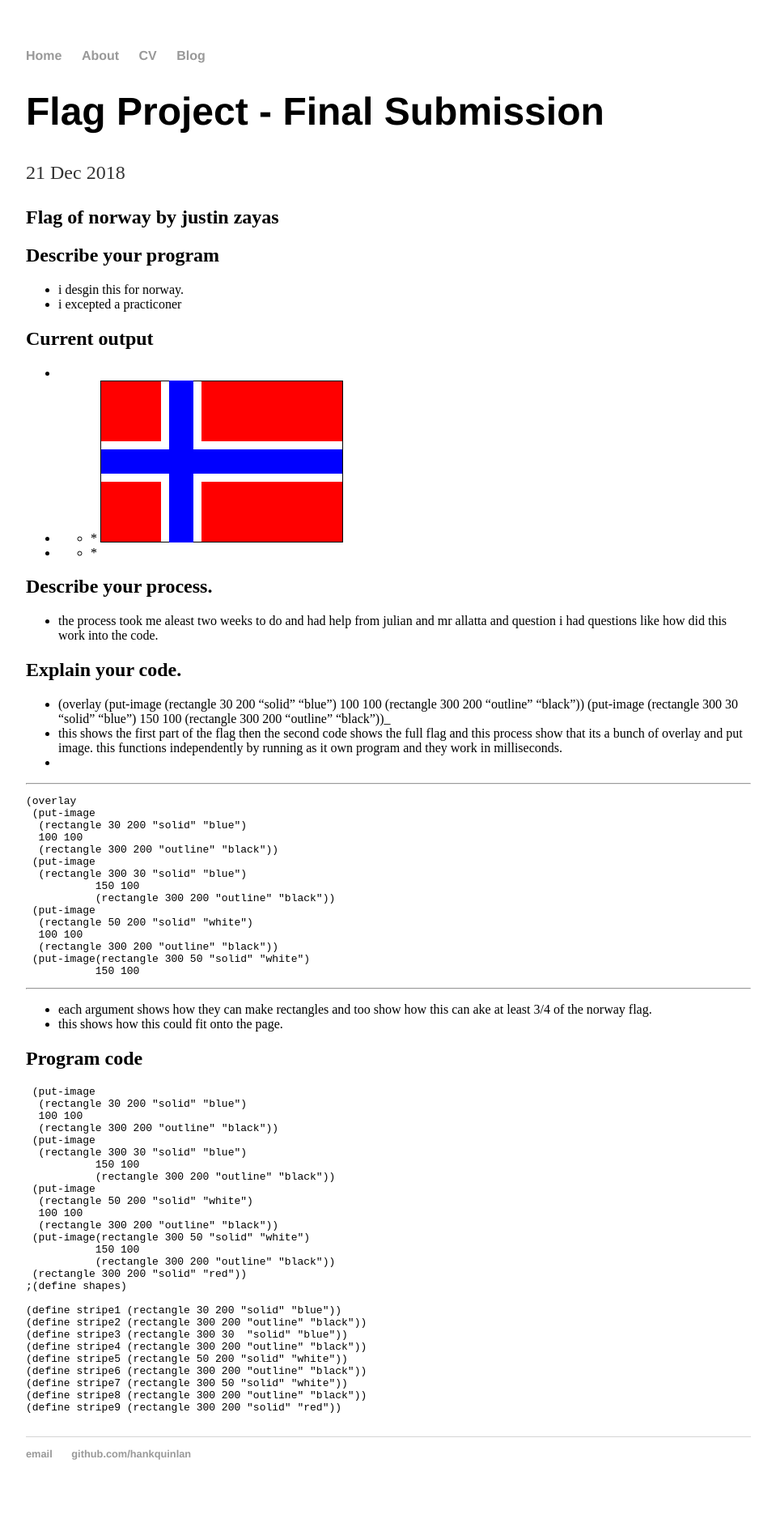
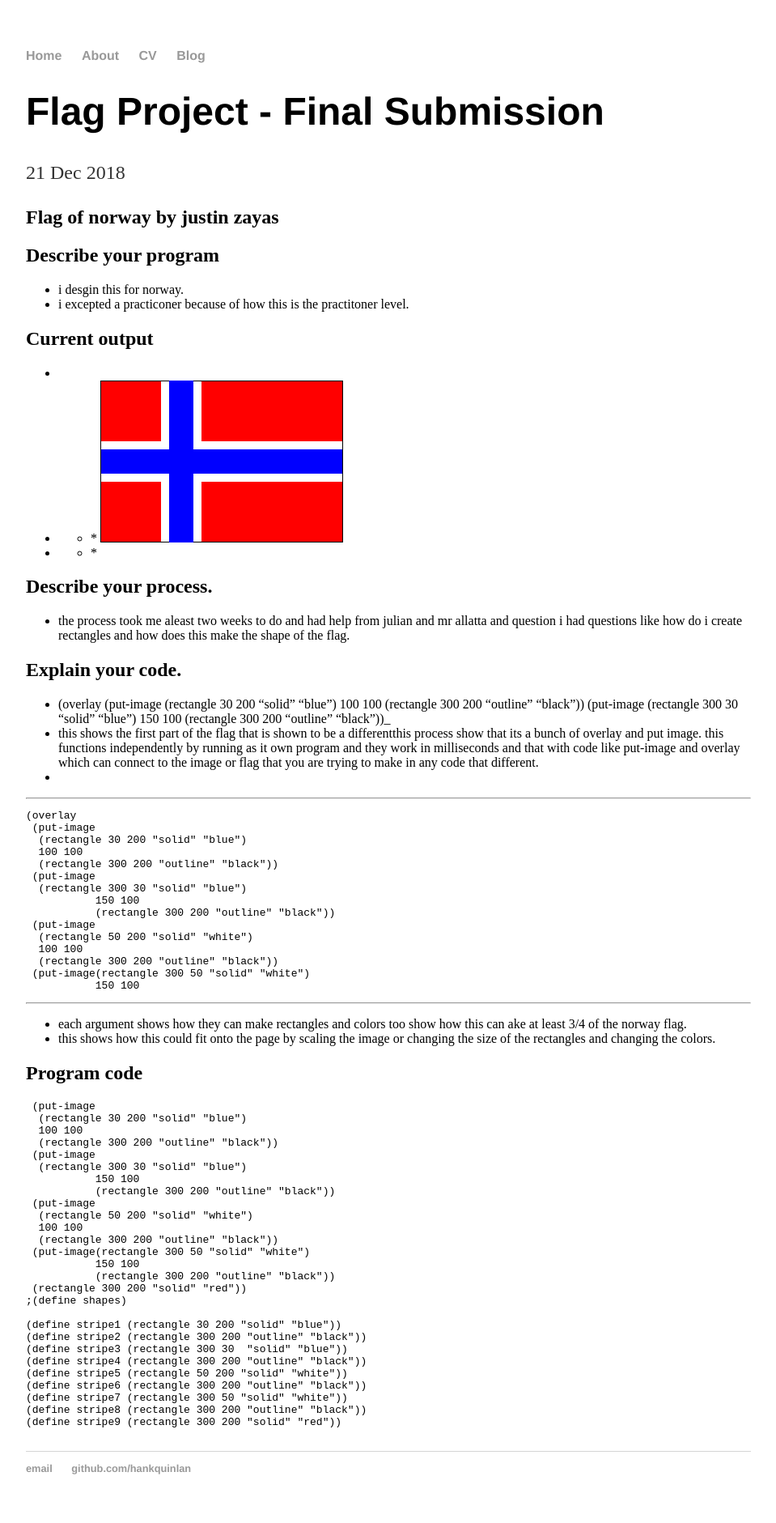
Before and after one commit to justinz6971/justinz6971.github.io, a Jekyll site: the page built from _posts/2018-12-21-flag-project-final-post.md, in a window 1280 px wide. Shown: the whole page at 81% size, without its empty margins (160-1119 px from the left). Built offline with Jekyll 4.4.1, drawn with Linux system fonts in a browser that asks for light colours.

Commit message:
Update 2018-12-21-flag-project-final-post.md

```diff
--- a/_posts/2018-12-21-flag-project-final-post.md
+++ b/_posts/2018-12-21-flag-project-final-post.md
@@ -9,7 +9,7 @@ date: 2018-12-21
 ## Describe your program
 
 -  i desgin this for norway.
-- i excepted a practiconer
+- i excepted a practiconer because of how this is the practitoner level.
 
 
 ## Current output
@@ -21,7 +21,7 @@ date: 2018-12-21
 
 ## Describe your process.
 
--   the process took me aleast two weeks to do and had help from julian and mr allatta and question i had questions like how did this work into the code.
+-   the process took me aleast two weeks to do and had help from julian and mr allatta and question i had questions like how do i create rectangles and how does this make the shape of the flag.
 
 
 ## Explain your code.
@@ -35,7 +35,7 @@ date: 2018-12-21
   (rectangle 300 30 "solid" "blue")
            150 100
            (rectangle 300 200 "outline" "black"))_
--  this shows the first part of the flag then the second code shows the full flag and this process show that its a bunch of overlay and put image. this functions independently by running as it own program and they work in milliseconds.
+-  this shows the first part  of the flag that is shown to be a differentthis process show that its a bunch of overlay and put image. this functions independently by running as it own program and they work in milliseconds and that with code like put-image and overlay which can connect to the image or flag that you are trying to make in any code that different.
 -
 
 * * *
@@ -60,8 +60,8 @@ date: 2018-12-21
 
 * * *
 
--  each argument shows how they can make rectangles and too show how this can ake at least 3/4 of the norway flag.
--  this shows how this could fit onto the page.
+-  each argument shows how they can make rectangles and colors too show how this can ake at least 3/4 of the norway flag.
+-  this shows how this could fit onto the page by scaling the image or changing the size of the rectangles and changing the colors.
 
 
 
```
